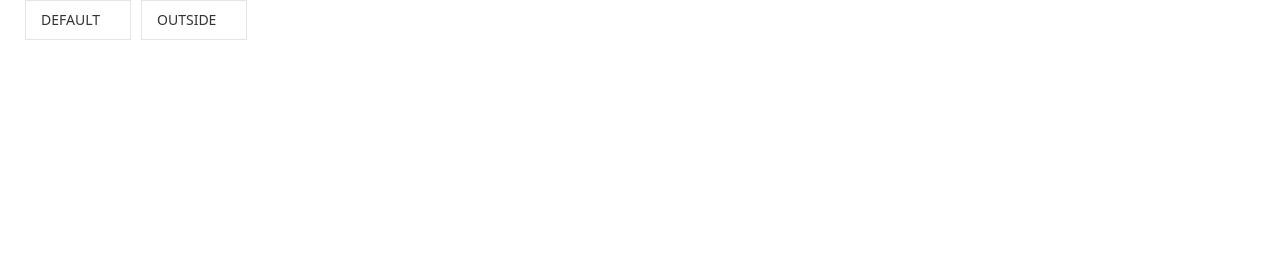
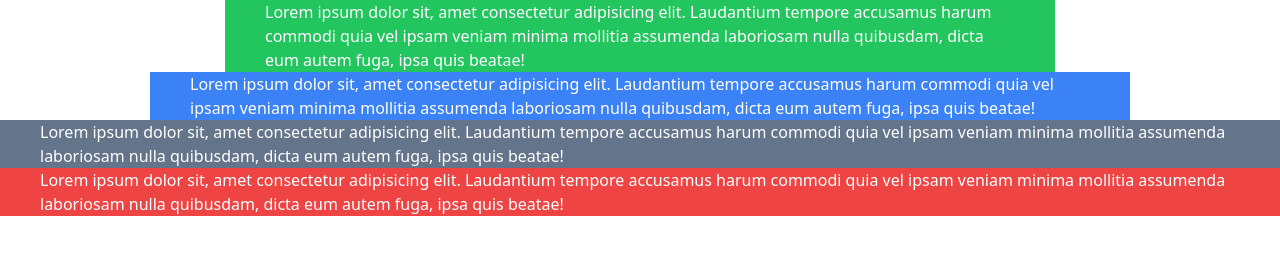
Before and after one commit to sahooster/tailwind-uikit, a plain HTML site: page public/index.html in a window 1280 px wide. Drawn offline with nearby package versions, Linux system fonts and the light colour scheme.

Commit message:
second UI kit tailwind commit

```diff
--- a/public/index.html
+++ b/public/index.html
@@ -10,33 +10,26 @@
 </head>
 <body>
 
-    <div class="uk-container uk-container-expand">
-       <div class="uk-grid-small" uk-grid>
-            <!-- This is a button toggling the modal with the default close button -->
-<button class="uk-button uk-button-default uk-margin-small-right" type="button" uk-toggle="target: #modal-close-default">Default</button>
+    <div class="uk-container uk-container-xsmall bg-green-500 text-white">
+        <p>Lorem ipsum dolor sit, amet consectetur adipisicing elit. Laudantium tempore accusamus harum commodi quia vel ipsam veniam minima mollitia assumenda laboriosam nulla quibusdam, dicta eum autem fuga, ipsa quis beatae!</p>
+    </div>
 
-<!-- This is the modal with the default close button -->
-<div id="modal-close-default" uk-modal>
-    <div class="uk-modal-dialog uk-modal-body bg-green-500 text-white">
-        <button class="uk-modal-close-default text-blue-800 hover:text-blue-800" type="button" uk-close></button>
-        <h2 class="uk-modal-title mb-{56}">Default</h2>
-        <p>Lorem ipsum dolor sit amet, consectetur adipiscing elit, sed do eiusmod tempor incididunt ut labore et dolore magna aliqua. Ut enim ad minim veniam, quis nostrud exercitation ullamco laboris nisi ut aliquip ex ea commodo consequat. Duis aute irure dolor in reprehenderit in voluptate velit esse cillum dolore eu fugiat nulla pariatur. Excepteur sint occaecat cupidatat non proident, sunt in culpa qui officia deserunt mollit anim id est laborum.</p>
+    <div class="uk-container uk-container-small bg-blue-500 text-white">
+        <p>Lorem ipsum dolor sit, amet consectetur adipisicing elit. Laudantium tempore accusamus harum commodi quia vel ipsam veniam minima mollitia assumenda laboriosam nulla quibusdam, dicta eum autem fuga, ipsa quis beatae!</p>
     </div>
-</div>
 
-<!-- This is a button toggling the modal with the outside close button -->
-<button class="uk-button uk-button-default uk-margin-small-right" type="button" uk-toggle="target: #modal-close-outside">Outside</button>
+    <div class="uk-container uk-container-large bg-slate-500 text-white">
+        <p>Lorem ipsum dolor sit, amet consectetur adipisicing elit. Laudantium tempore accusamus harum commodi quia vel ipsam veniam minima mollitia assumenda laboriosam nulla quibusdam, dicta eum autem fuga, ipsa quis beatae!</p>
+    </div>
 
-<!-- This is the modal with the outside close button -->
-<div id="modal-close-outside" uk-modal>
-    <div class="uk-modal-dialog uk-modal-body">
-        <button class="uk-modal-close-outside text-black hover:bg-white hover:text-black hover:p-5" type="button" uk-close></button>
-        <h2 class="uk-modal-title">Outside</h2>
-        <p>Lorem ipsum dolor sit amet, consectetur adipiscing elit, sed do eiusmod tempor incididunt ut labore et dolore magna aliqua. Ut enim ad minim veniam, quis nostrud exercitation ullamco laboris nisi ut aliquip ex ea commodo consequat. Duis aute irure dolor in reprehenderit in voluptate velit esse cillum dolore eu fugiat nulla pariatur. Excepteur sint occaecat cupidatat non proident, sunt in culpa qui officia deserunt mollit anim id est laborum.</p>
+    <div class="uk-container uk-container-xlarge bg-red-500 text-white">
+        <p>Lorem ipsum dolor sit, amet consectetur adipisicing elit. Laudantium tempore accusamus harum commodi quia vel ipsam veniam minima mollitia assumenda laboriosam nulla quibusdam, dicta eum autem fuga, ipsa quis beatae!</p>
     </div>
-</div>
-       </div>
+
+    <div class="uk-container uk-container-expand bg-puple-500 text-white">
+        <p>Lorem ipsum dolor sit, amet consectetur adipisicing elit. Laudantium tempore accusamus harum commodi quia vel ipsam veniam minima mollitia assumenda laboriosam nulla quibusdam, dicta eum autem fuga, ipsa quis beatae!</p>
     </div>
+
 
 
 <script src="https://cdn.jsdelivr.net/npm/uikit@3.14.3/dist/js/uikit.min.js"></script>
```
